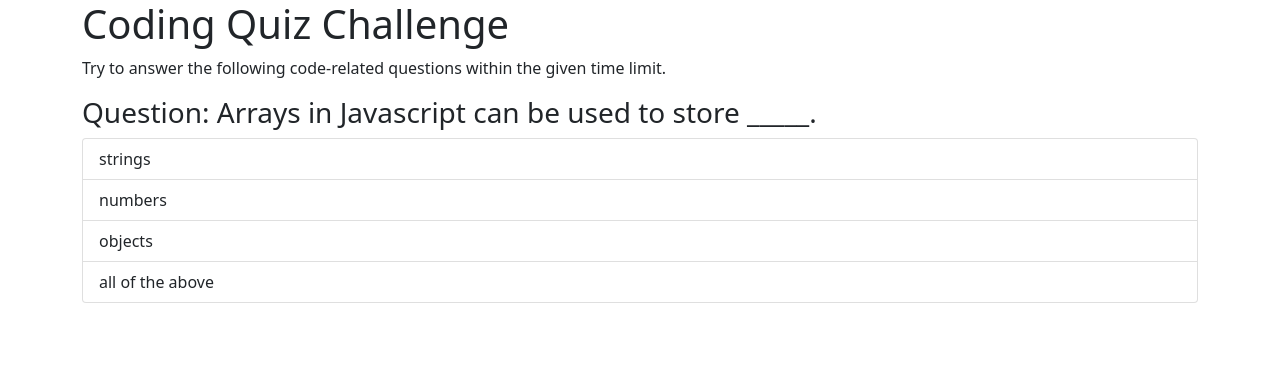
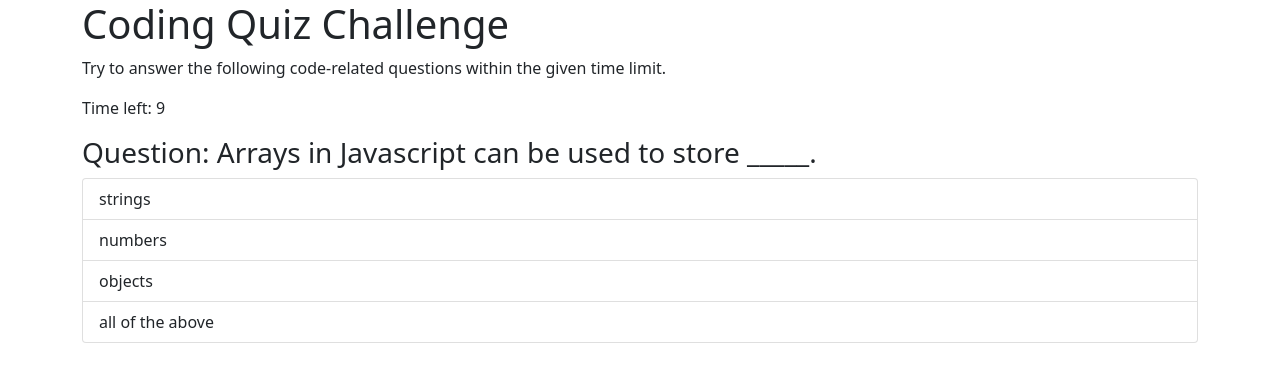
Before and after one commit to DeviantSchemist/CodeQuiz, a plain HTML site: page index.html in a window 1280 px wide. Both pictures are taken after a click on the button "Start Quiz". Drawn offline with nearby package versions, Linux system fonts and the light colour scheme.

Commit message:
implemented timer functionality

```diff
--- a/index.html
+++ b/index.html
@@ -34,6 +34,7 @@
     <div class="container">
       <h1>Coding Quiz Challenge</h1>
       <p>Try to answer the following code-related questions within the given time limit.</p>
+      <p id="time"></p>
       <p id="result"></p>
       <button id="startQuiz" class="btn btn-success">Start Quiz</button>
       <div id="question" class="row"></div>
@@ -42,7 +43,7 @@
     <script src="https://cdn.jsdelivr.net/npm/bootstrap@5.0.1/dist/js/bootstrap.bundle.min.js"
       integrity="sha384-gtEjrD/SeCtmISkJkNUaaKMoLD0//ElJ19smozuHV6z3Iehds+3Ulb9Bn9Plx0x4" crossorigin="anonymous"></script>
     <script>
-      let current = 0, score = 0
+      let current = 0, score = 0, time = 10, timer
       let questions = [
         {
           question: 'Arrays in Javascript can be used to store _____.',
@@ -71,6 +72,11 @@
         }
       ]
 
+      const endGame = () => {
+        document.getElementById('question').innerHTML = ''
+        document.getElementById('result').textContent = `Score: ${score}`
+      }
+
       const renderQuestion = () => {
         document.getElementById('question').innerHTML = ''
         let qElem = document.createElement('div')
@@ -88,6 +94,14 @@
 
       document.getElementById('startQuiz').addEventListener('click', () => {
         document.getElementById('startQuiz').remove()
+        timer = setInterval(() => {
+          document.getElementById('time').textContent = `Time left: ${time}`
+          time--
+          if (time < 0) {
+            endGame()
+            clearInterval(timer)
+          }
+        }, 1000);
         renderQuestion()
       })
 
@@ -98,7 +112,8 @@
           }
           current++
           if (current >= questions.length) {
-            document.getElementById('result').textContent = `Score: ${score}`
+            endGame()
+            clearInterval(timer)
           }
           else {
             renderQuestion()
```
